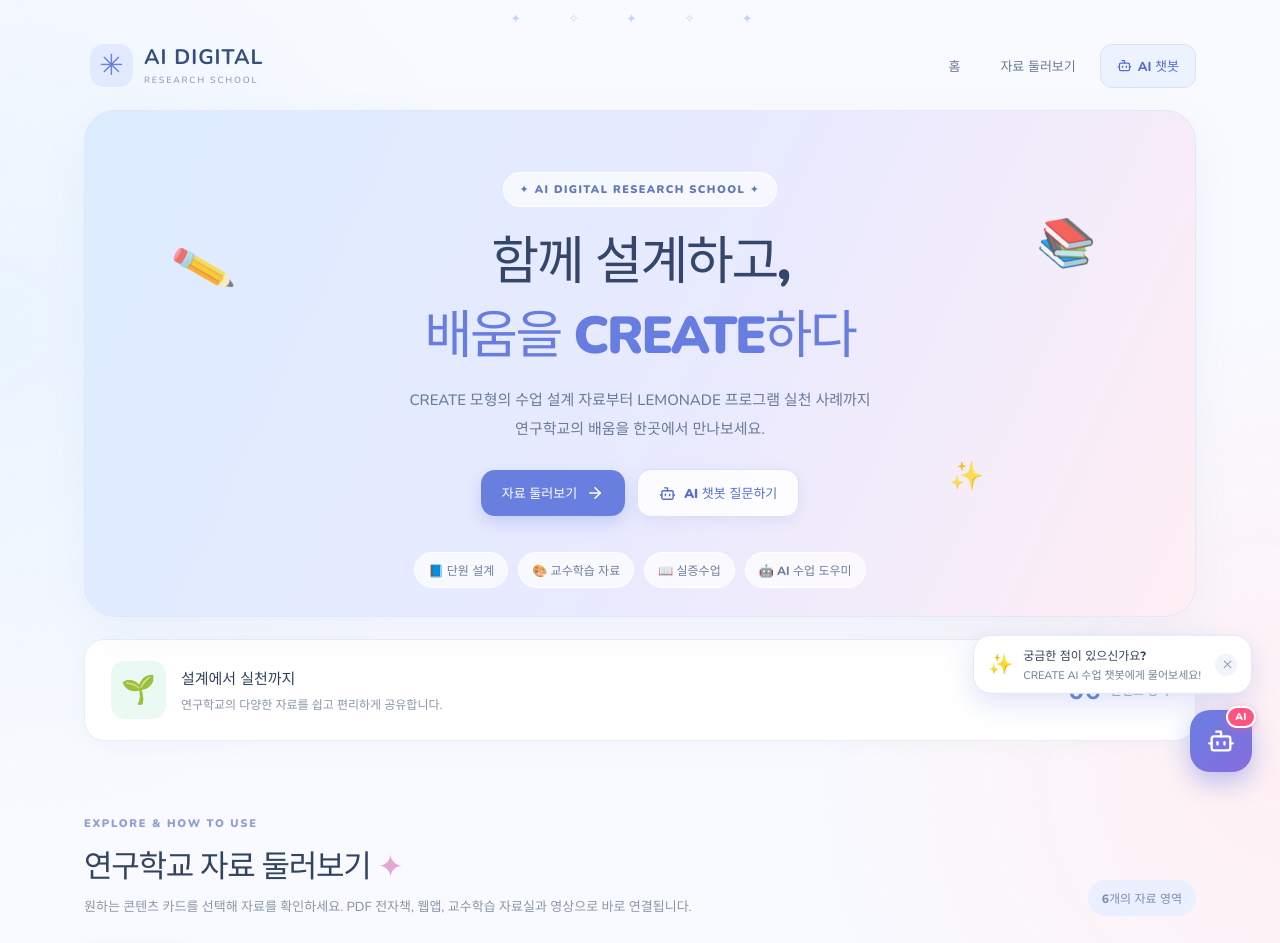
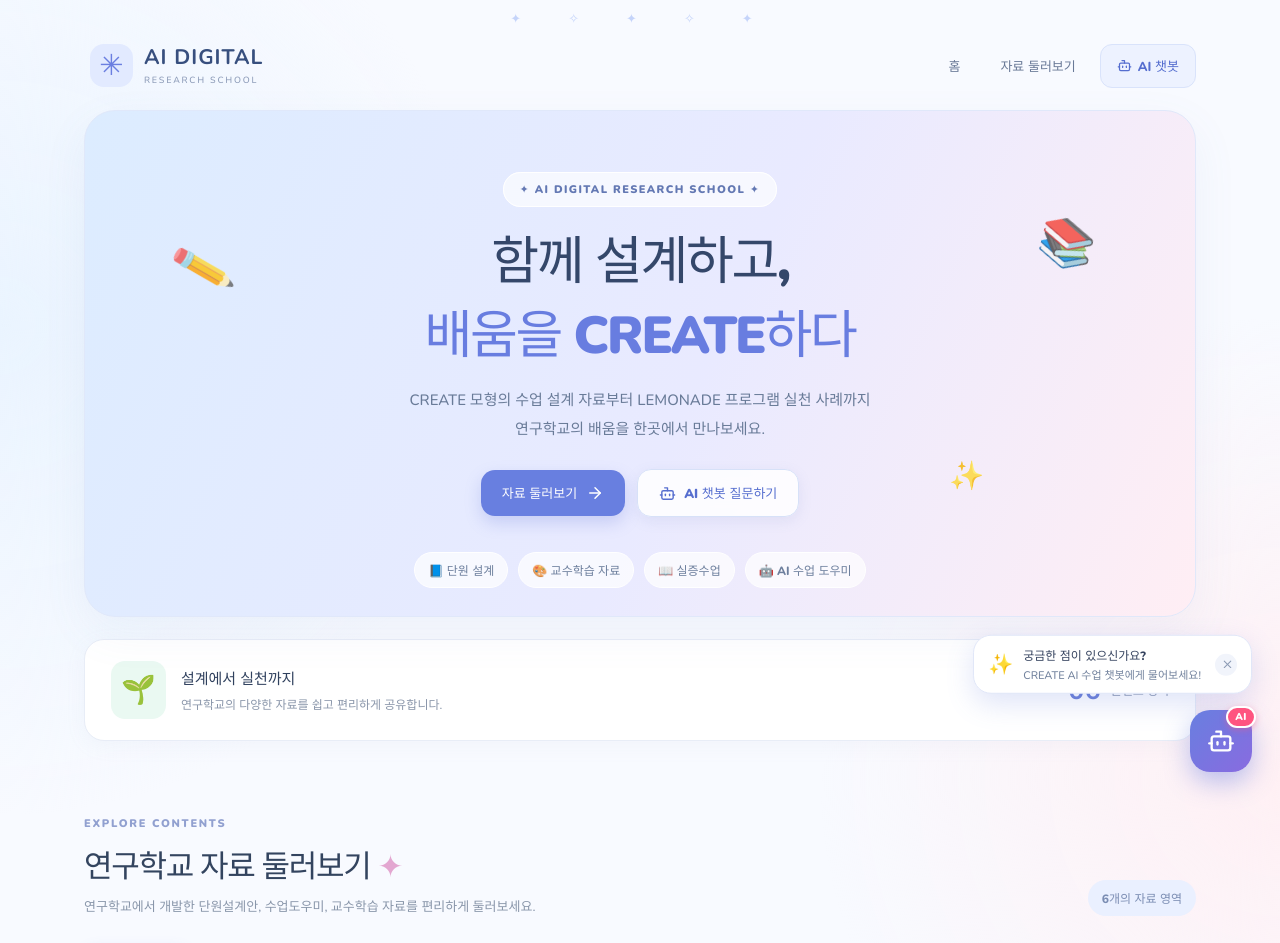
Before and after one commit to invinciblebearme-ctrl/create, a React (Vite) app: page / in a window 1280 px wide. Shown: the top 943 px of the page. Built offline with nearby package versions, Linux system fonts and the light colour scheme.

Commit message:
feat: 자료 둘러보기 섹션으로 완전 통합 및 HOW TO USE 잔여 키커 정리

```diff
--- a/src/main.jsx
+++ b/src/main.jsx
@@ -91,9 +91,9 @@ function App() {
       <section className="library" id="library">
         <div className="section-top">
           <div>
-            <span className="kicker">EXPLORE & HOW TO USE</span>
+            <span className="kicker">EXPLORE CONTENTS</span>
             <h2>연구학교 자료 둘러보기 <span className="sparkle">✦</span></h2>
-            <p>원하는 콘텐츠 카드를 선택해 자료를 확인하세요. PDF 전자책, 웹앱, 교수학습 자료실과 영상으로 바로 연결됩니다.</p>
+            <p>연구학교에서 개발한 단원설계안, 수업도우미, 교수학습 자료를 편리하게 둘러보세요.</p>
           </div>
           <span className="section-badge">6개의 자료 영역</span>
         </div>
```
